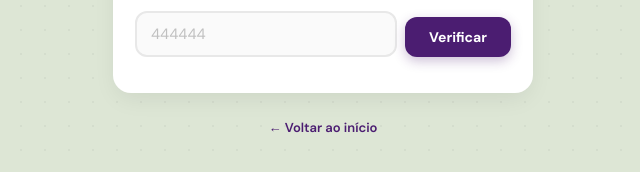
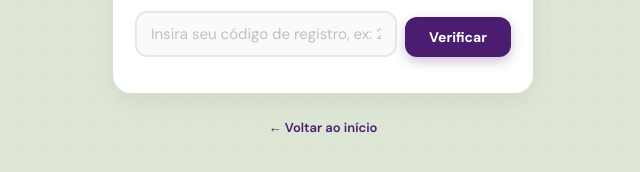
Before and after one commit to annajsussai/sambaqui-ita-carteirinha, a website: page public/validar.html in a window 1280 px wide. Shown: the part 188-360 px from the top of the page, 317-957 px from the left. Drawn offline with Linux system fonts and the light colour scheme.

Commit message:
Update validar.html

```diff
--- a/public/validar.html
+++ b/public/validar.html
@@ -337,7 +337,7 @@
         <div class="field">
             <div class="field-wrapper">
                 <input type="text" id="inputId"
-                       placeholder="444444"
+                       placeholder="Insira seu código de registro, ex: 202699"
                        inputmode="numeric"
                        autocomplete="off"
                        spellcheck="false"
```
